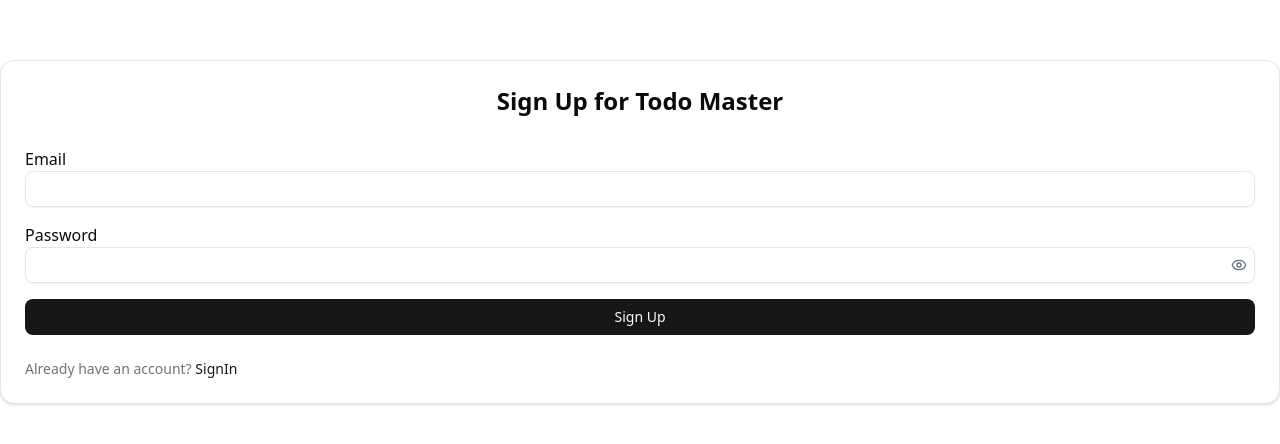
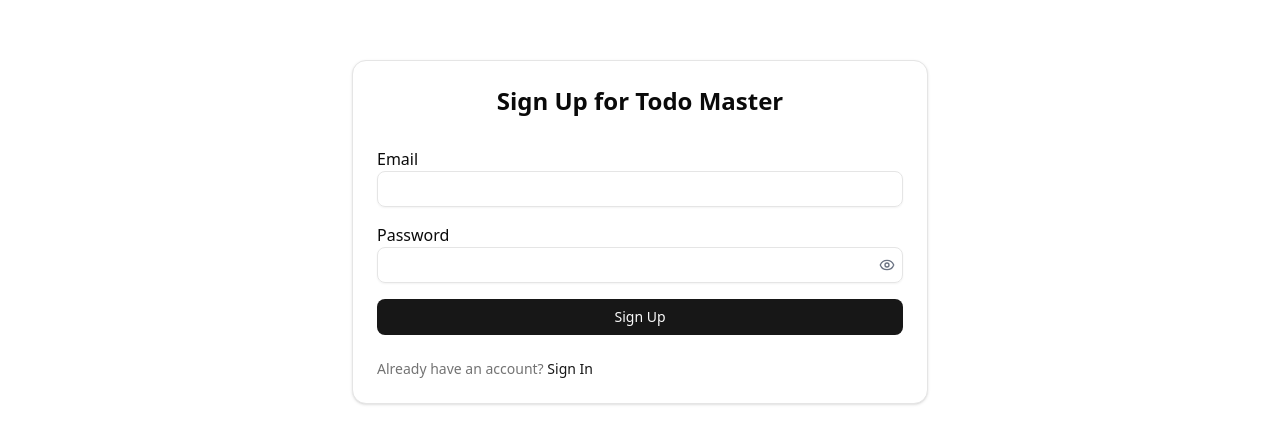
Before and after one commit to sseleimend/todo-master, a Next.js app: page /sign-up in a window 1280 px wide. Shown: the part 168-612 px from the top of the page. Built offline with nearby package versions, Linux system fonts and the light colour scheme; no server answers.

Commit message:
Refactor SignUp component layout and fix link text for consistency

```diff
--- a/app/sign-up/page.tsx
+++ b/app/sign-up/page.tsx
@@ -1,3 +1,5 @@
+"use client";
+
 import { useSignUp } from "@clerk/nextjs";
 import { useRouter } from "next/navigation";
 import Link from "next/link";
@@ -81,7 +83,7 @@
   }
 
   return (
-    <div className="flex items-center justify-center min-h-screen bg-background">
+    <div className="flex items-center justify-center min-h-screen bg-background max-w-xl m-auto">
       <Card className="w-full max-w-d">
         <CardHeader>
           <CardTitle className="text-2xl font-bold text-center">
@@ -163,7 +165,7 @@
               href="/sign-in"
               className="font-medium text-primary hover:underline"
             >
-              SignIn
+              Sign In
             </Link>
           </p>
         </CardFooter>
```
